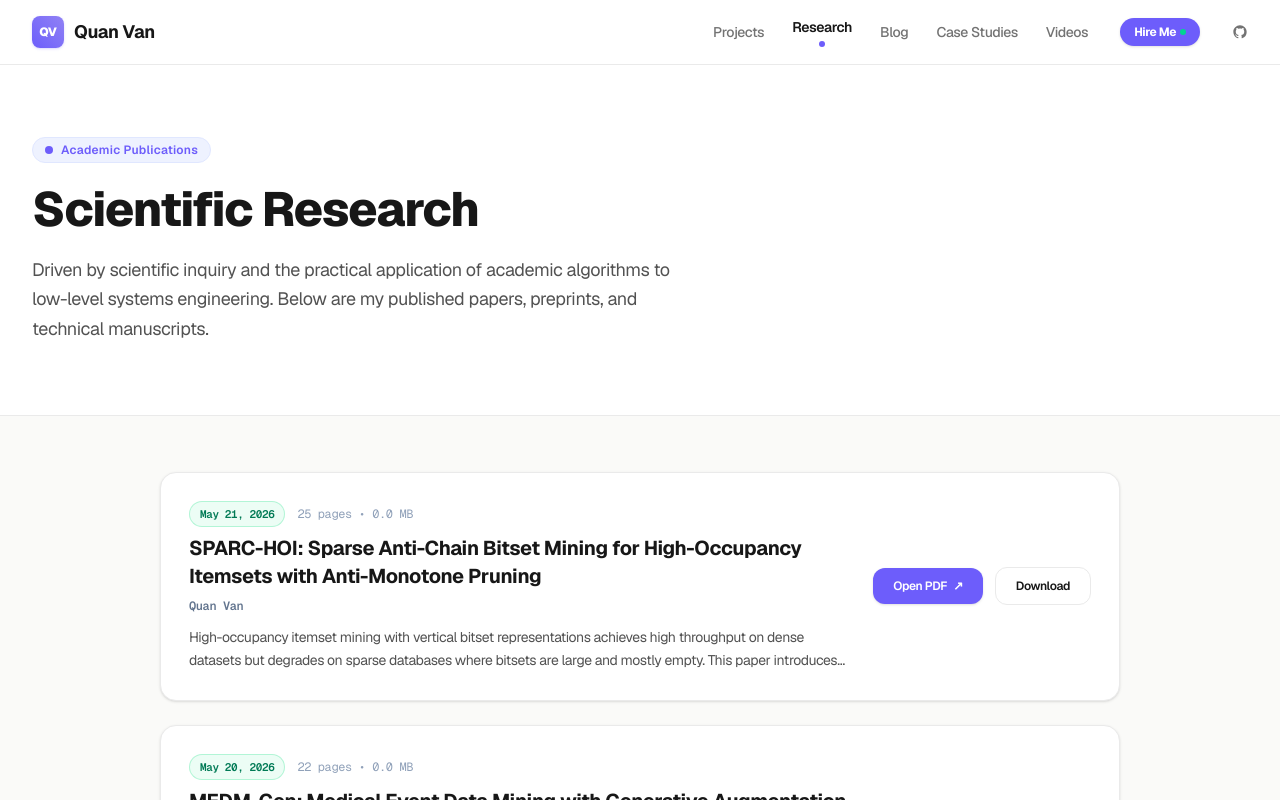
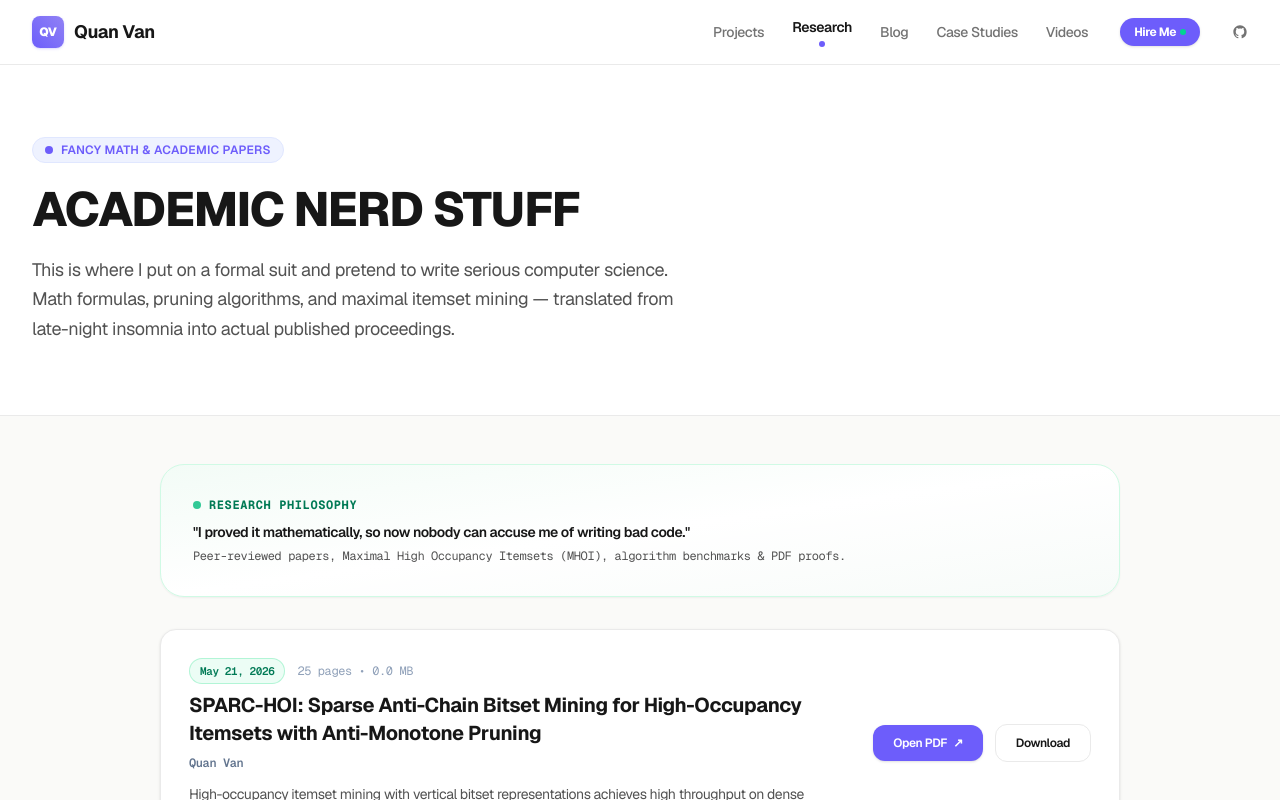
Before and after one commit to pomagrenate/pomaidb-web, a Next.js app: page /research in a window 1280 px wide. Shown: the top 800 px of the page. Built offline with nearby package versions, Linux system fonts and the light colour scheme.

Commit message:
refactor: update headers for videos and research pages with authentic bựa tone

```diff
--- a/app/research/page.tsx
+++ b/app/research/page.tsx
@@ -13,11 +13,24 @@ export default function ResearchPage() {
 
   return (
     <PageShell
-      eyebrow="Academic Publications"
-      title="Scientific Research"
-      description="Driven by scientific inquiry and the practical application of academic algorithms to low-level systems engineering. Below are my published papers, preprints, and technical manuscripts."
+      eyebrow="FANCY MATH &amp; ACADEMIC PAPERS"
+      title="ACADEMIC NERD STUFF"
+      description="This is where I put on a formal suit and pretend to write serious computer science. Math formulas, pruning algorithms, and maximal itemset mining — translated from late-night insomnia into actual published proceedings."
     >
-      <div className="mx-auto max-w-5xl px-6 py-14 lg:px-8">
+      <div className="mx-auto max-w-5xl px-6 py-12 lg:px-8 space-y-8">
+        {/* Funny Research Banner */}
+        <div className="bg-gradient-to-br from-emerald-50/50 via-white to-teal-50/30 border border-emerald-100 rounded-3xl p-6 sm:p-8 shadow-xs">
+          <div className="flex items-center gap-2 text-xs font-mono font-bold text-emerald-700 uppercase tracking-wider mb-2">
+            <span className="w-2 h-2 rounded-full bg-emerald-500 animate-pulse" />
+            <span>RESEARCH PHILOSOPHY</span>
+          </div>
+          <p className="text-sm text-[#171717] font-semibold leading-relaxed">
+            &quot;I proved it mathematically, so now nobody can accuse me of writing bad code.&quot;
+          </p>
+          <p className="text-xs text-[#525252] mt-1 font-mono">
+            Peer-reviewed papers, Maximal High Occupancy Itemsets (MHOI), algorithm benchmarks &amp; PDF proofs.
+          </p>
+        </div>
         {researchItems.length > 0 ? (
           <div className="space-y-6">
             {researchItems.map((item) => (
--- a/app/videos/page.tsx
+++ b/app/videos/page.tsx
@@ -14,11 +14,24 @@ export default function VideoPage() {
 
   return (
     <PageShell
-      eyebrow="Media & Tutorials"
-      title="Technical Videos"
-      description="Engineering deep-dives, framework demonstrations, and performance benchmarks brought to life through video guides."
+      eyebrow="PROOF I OCCASIONALLY TALK & RECORD STUFF"
+      title="MY VISUAL CHAOS & TALKS"
+      description="I recorded my screen, talked over some code, and uploaded it before I could change my mind. Watch me explain things, break things in 4K, and pretend I knew it was going to work on the first try."
     >
-      <div className="mx-auto max-w-7xl px-6 py-14 lg:px-8">
+      <div className="mx-auto max-w-7xl px-6 py-12 lg:px-8 space-y-8">
+        {/* Funny Intro Banner */}
+        <div className="bg-gradient-to-br from-indigo-50/50 via-white to-purple-50/30 border border-indigo-100 rounded-3xl p-6 sm:p-8 shadow-xs">
+          <div className="flex items-center gap-2 text-xs font-mono font-bold text-[#6D5DFB] uppercase tracking-wider mb-2">
+            <span className="w-2 h-2 rounded-full bg-[#6D5DFB] animate-pulse" />
+            <span>VIDEO DISCLAIMER</span>
+          </div>
+          <p className="text-sm text-[#171717] font-semibold leading-relaxed">
+            &quot;Why write a 2,000-word blog post when a 5-minute video can show the exact moment my terminal throws an unhandled exception?&quot;
+          </p>
+          <p className="text-xs text-[#525252] mt-1 font-mono">
+            Recorded live, minimally edited, and powered by pure caffeine.
+          </p>
+        </div>
         {videos && videos.length > 0 ? (
           <div className="grid grid-cols-1 md:grid-cols-2 lg:grid-cols-3 gap-6">
             {videos.map((video: any) => (
```
